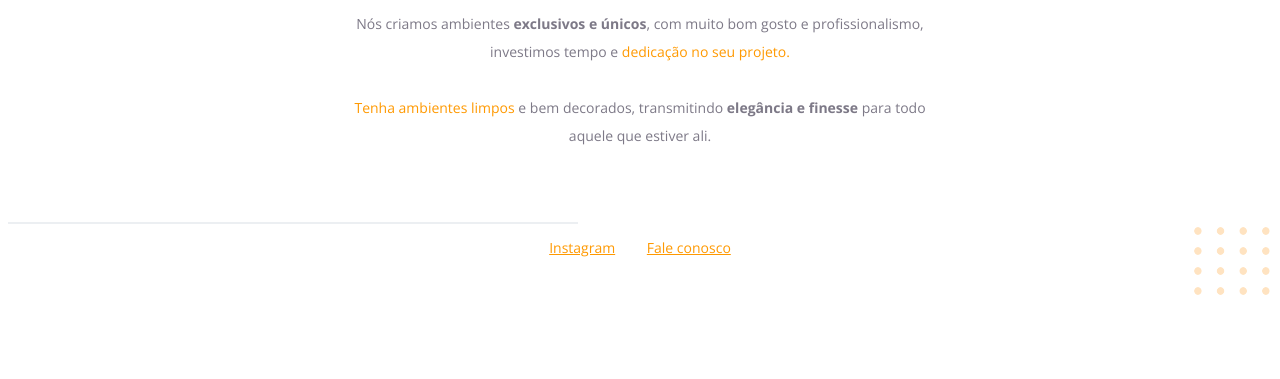
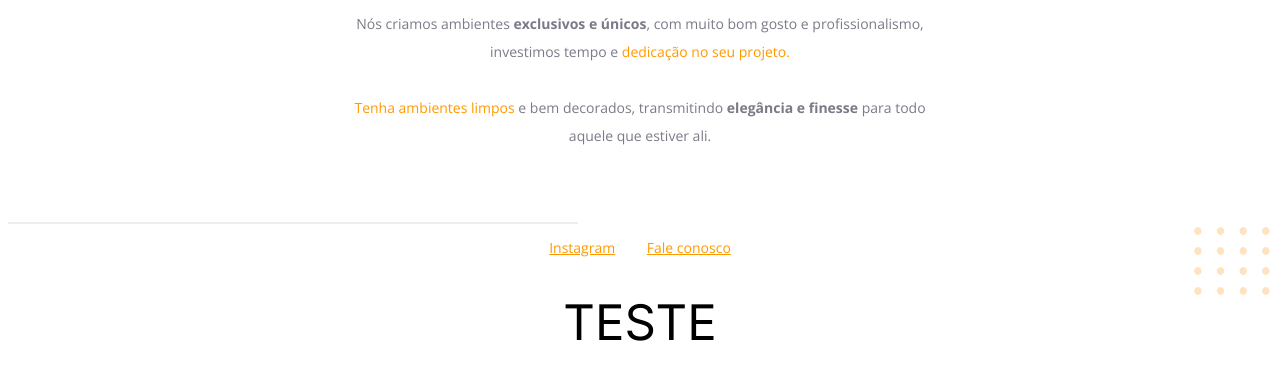
Before and after one commit to Lucassiqueiraa/meuprojeto, a plain HTML site: page index.html in a window 1280 px wide. Shown: the part 465-844 px from the top of the page. Before the commit the page ends 800 px from the top, so only its background shows below. Drawn offline with nearby package versions, Linux system fonts and the light colour scheme.

Commit message:
Update index.html

```diff
--- a/index.html
+++ b/index.html
@@ -48,7 +48,7 @@
       <a href="mailto:contato@moveisparavoce.com">Fale conosco</a>
     </div>
 
-
+    <h1>TESTE</h1>
 
     <img
       id="balls"
```
